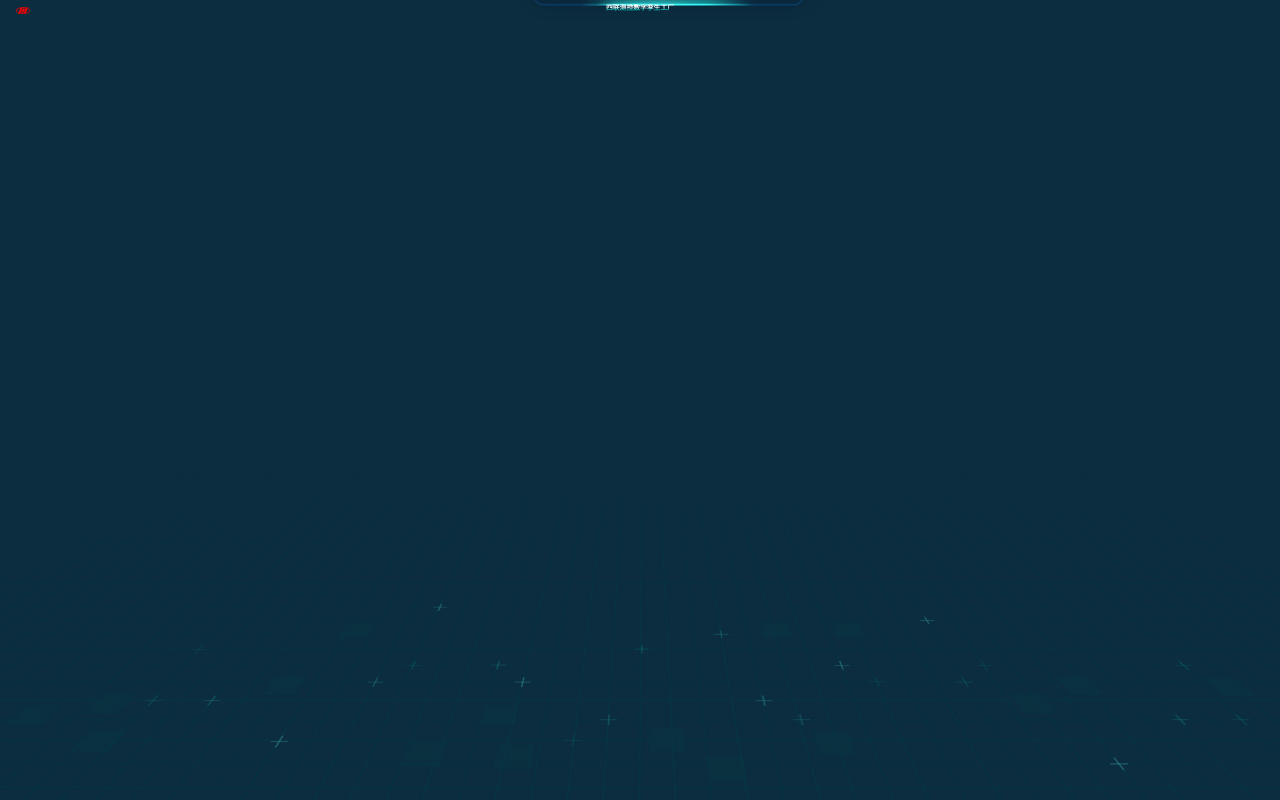
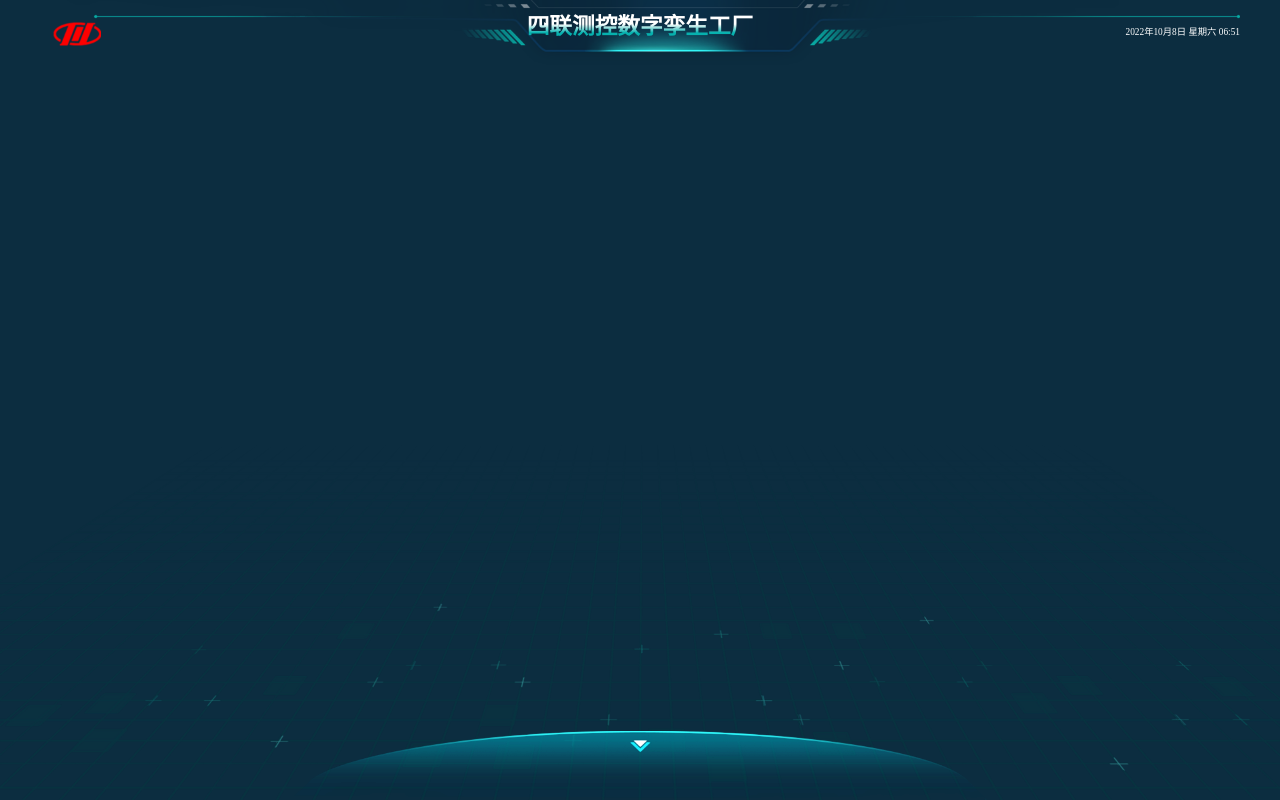
Before and after one commit to Originaljs/slck-demo, a Vue app: page /#/ in a window 1280 px wide. Built offline with nearby package versions, Linux system fonts and the light colour scheme.

Commit message:
20221017-demo-1

```diff
--- a/src/2d/App.vue
+++ b/src/2d/App.vue
@@ -5,9 +5,16 @@
       <span class="text-tip"> 正在加载...</span>
     </div>
     <footer class="header">
-      <img class="logo" src="@/2d/assets/img/home/logo.png" >
+      <img class="logo" src="@/2d/assets/img/home/logo.png">
       <h1 class="title">四联测控数字孪生工厂</h1>
-      <div class="time"></div>
+      <div class="time"> {{time}}</div>
+    </footer>
+
+    <footer class="footer">
+      <router-link>
+
+      </router-link>
+
     </footer>
   </div>
 </template>
@@ -15,9 +22,15 @@
 <script setup lang="ts">
 import HelloWorld from "./components/HelloWorld.vue";
 import { LoadingOutlined } from "@ant-design/icons-vue";
-import { defineComponent, h, ref } from "vue";
+import { defineComponent, h, ref, shallowRef } from "vue";
+import { formatterDate } from '@/2d/unitls/util'
 
+let time = ref(formatterDate("Y年M月D日 星期W h:m"));
+let timmer = setInterval(() => {
+  time.value = formatterDate("Y年M月D日 星期W h:m");
+}, 30 * 1000);
 const isLoad = ref(false);
+// 进度条
 const indicator = h(LoadingOutlined, {
   style: { fontSize: "54px" },
   spin: true,
@@ -25,6 +38,28 @@ const indicator = h(LoadingOutlined, {
 setTimeout(() => {
   isLoad.value = true;
 }, 2000);
+
+const list = shallowRef(
+  [
+    {
+      path: "/",
+      name: "首页",
+    },
+    {
+      path: "/first",
+      name: "一楼",
+    },
+    {
+      path: "/second",
+      name: "二楼",
+    },
+    {
+      path: "/thirdly",
+      name: "三楼",
+    },
+  ]
+
+)
 </script>
 
 <style lang="less">
--- a/src/2d/css/rootStyle.less
+++ b/src/2d/css/rootStyle.less
@@ -8,10 +8,11 @@
   flex-direction: column;
   background: url(../assets/img/home/网格bg.png) no-repeat center bottom/100%;
   background-color: #0c2d40;
-    user-select: none;
+  user-select: none; // 不可选取文本
   overflow: hidden;
-    .load{
-      position:  absolute;
+
+  .load {
+    position: absolute;
     top: 45%;
     left: 45%;
     width: 100px;
@@ -19,14 +20,16 @@
     display: flex;
     flex-direction: column;
     color: rgb(55 117 230 / 85%);
-      .text-tip{
+
+    .text-tip {
       position: absolute;
-        top:  58%;
+      top: 58%;
       left: 10%;
       font-size: 18px;
     }
   }
-    .header{
+
+  .header {
     width: calc(100% - 1.5rem);
     height: 1.225rem;
     margin: 0 0.75rem;
@@ -36,7 +39,7 @@
     box-sizing: border-box;
     z-index: 3;
     background: url(../assets/img/home/top.png) no-repeat bottom center / 100%;
-    }
+
     .logo {
       width: 0.8875rem;
       height: 0.45rem;
@@ -48,12 +51,10 @@
     .title {
       font-size: 0.425rem;
       font-weight: bold;
-      background: linear-gradient(
-        0deg,
+      background: linear-gradient(0deg,
           #05b1ae 0%,
           #06b1ae 29.6875%,
-        #ffffff 60.009765625%
-      );
+          #ffffff 60.009765625%);
       -webkit-background-clip: text;
       -webkit-text-fill-color: transparent;
       position: absolute;
@@ -62,4 +63,40 @@
       line-height: 0.525rem;
       top: 0.25rem;
     }
+
+    .time {
+      float: right;
+      font-size: 0.175rem;
+      color: #fff;
+      line-height: 0.275rem;
+      margin-top: 0.475rem;
     }
+  }
+
+  .footer {
+    width: 13rem;
+    height: 1.3rem;
+    background: url(../assets/img/home/按钮背景.png) no-repeat center center / 100% 100%;
+    position: absolute;
+    bottom: 0;
+    left: calc(50% - 6.5rem);
+    display: flex;
+    justify-content: center;
+    padding-top: 0.6rem;
+    box-sizing: border-box;
+    z-index: 3;
+    // 背景色叠加
+    &::after {
+      content: "";
+      display: block;
+      width: 100%;
+      height: 100%;
+      position: absolute;
+      top: 0;
+      left: 0;
+      background: url(../assets/img/home/按钮背景.png) no-repeat center center / 100% 100%;
+      z-index: -1;
+    }
+
+  }
+}
--- a/src/2d/main.ts
+++ b/src/2d/main.ts
@@ -1,10 +1,16 @@
 import { createApp } from 'vue'
+import App from './App.vue'
+import router from '@/2d/router/index'
+import * as charts from "echarts";
+
+import { flexible} from '@/2d/unitls/flexible'
+flexible(window,document) // 自适应屏幕
+import '@/2d/unitls/base'
+import '@/2d/unitls/util'
+
 import '@/2d/css/global.less'
 import 'ant-design-vue/lib/message/style/index.less';
 import 'ant-design-vue/lib/notification/style/index.less';
-import App from './App.vue'
-import router from '@/2d/router/index'
-import * as charts from "echarts";
 
 const app = createApp(App)
 app.use(router)
--- /dev/null
+++ b/src/2d/unitls/base.ts
@@ -0,0 +1,28 @@
+// 对Date的扩展，将 Date 转化为指定格式的String
+// 月(M)、日(d)、小时(h)、分(m)、秒(s)、季度(q) 可以用 1-2 个占位符，
+// 年(y)可以用 1-4 个占位符，毫秒(S)只能用 1 个占位符(是 1-3 位的数字)
+
+(Date.prototype as any).format = function (fmt: string) {
+  let o: any = {
+    "M+": this.getMonth() + 1, //月份
+    "d+": this.getDate(), //日
+    "h+": this.getHours(), //小时
+    "m+": this.getMinutes(), //分
+    "s+": this.getSeconds(), //秒
+    "q+": Math.floor((this.getMonth() + 3) / 3), //季度
+    S: this.getMilliseconds(), //毫秒
+  };
+  if (/(y+)/.test(fmt))
+    fmt = fmt.replace(
+      RegExp.$1,
+      (this.getFullYear() + "").substring(4 - RegExp.$1.length)
+    );
+  for (let k in o)
+    if (new RegExp("(" + k + ")").test(fmt))
+      fmt = fmt.replace(
+        RegExp.$1,
+        RegExp.$1.length == 1 ? o[k] : ("00" + o[k]).substring(("" + o[k]).length)
+      );
+  return fmt;
+};
+export {};
--- /dev/null
+++ b/src/2d/unitls/flexible.ts
@@ -0,0 +1,45 @@
+export const flexible = (window: Window, document: Document) => {
+  let docEl = document.documentElement;
+  let dpr = window.devicePixelRatio || 1;
+
+  // adjust body font size
+  function setBodyFontSize() {
+    if (document.body) {
+      document.body.style.fontSize = 12 * dpr + "px";
+    } else {
+      document.addEventListener("DOMContentLoaded", setBodyFontSize);
+    }
+  }
+  setBodyFontSize();
+
+  // set 1rem = viewWidth / 24
+  function setRemUnit() {
+    let ws = docEl.clientWidth / 24;
+    let hs = docEl.clientHeight / 13.5;
+    let rem = ws > hs ? hs : ws;
+    docEl.style.fontSize = rem + "px";
+  }
+
+  setRemUnit();
+
+  // reset rem unit on page resize
+  window.addEventListener("resize", setRemUnit);
+  window.addEventListener("pageshow", function (e) {
+    if (e.persisted) {
+      setRemUnit();
+    }
+  });
+
+  // detect 0.5px supports
+  if (dpr >= 2) {
+    let fakeBody = document.createElement("body");
+    let testElement = document.createElement("div");
+    testElement.style.border = ".5px solid transparent";
+    fakeBody.appendChild(testElement);
+    docEl.appendChild(fakeBody);
+    if (testElement.offsetHeight === 1) {
+      docEl.classList.add("hairlines");
+    }
+    docEl.removeChild(fakeBody);
+  }
+};
--- /dev/null
+++ b/src/2d/unitls/util.ts
@@ -0,0 +1,130 @@
+// 获取年月日
+function formatterDate(type = "Y-M-D h:m:s", date?: any) {
+  if (!date) {
+    date = new Date();
+  } else {
+    date = new Date(date);
+  }
+  let Y = date.getFullYear();
+  let M = date.getMonth() + 1;
+  let D = date.getDate();
+  let W = date.getDay();
+  let h = date.getHours();
+  let m = date.getMinutes();
+  let s = date.getSeconds();
+  switch (W) {
+    case 1:
+      W = "一";
+      break;
+    case 2:
+      W = "二";
+      break;
+    case 3:
+      W = "三";
+      break;
+    case 4:
+      W = "四";
+      break;
+    case 5:
+      W = "五";
+      break;
+    case 6:
+      W = "六";
+      break;
+    case 0:
+      W = "日";
+      break;
+  }
+  h = h < 10 ? "0" + h : h;
+  m = m < 10 ? "0" + m : m;
+  s = s < 10 ? "0" + s : s;
+  return type
+    .replace("Y", Y)
+    .replace("M", M)
+    .replace("D", D)
+    .replace("W", W)
+    .replace("h", h)
+    .replace("m", m)
+    .replace("s", s);
+}
+/**
+ * @param {Function} fn 需要执行的方法，因this指向问题，建议不使用箭头函数，
+ * @param {Number} delay 间隔时间，默认值100
+ * @param {Boolean} promptly 是否立即执行，默认false
+ * **/
+const debounce = (fn: Function, delay = 100, promptly: boolean) => {
+  let timer: any = null;
+  return function (...args: any[]) {
+    // 立即执行
+    if (promptly) {
+      // 当timer为null时执行
+      if (!timer) fn.apply(this, args);
+      if (timer) {
+        clearTimeout(timer);
+      }
+      timer = setTimeout(() => {
+        timer = null;
+      }, delay);
+    } else {
+      if (timer) {
+        clearTimeout(timer);
+      }
+      timer = setTimeout(() => {
+        fn.apply(this, args);
+      }, delay);
+    }
+  };
+};
+//颜色16进制换算rgba,添加透明度
+const hexToRgba = (hex: string, opacity: number) => {
+  if (hex.length === 4) {
+    return (
+      "rgba(" +
+      parseInt("0x" + hex.slice(1, 2) + hex.slice(1, 2)) +
+      "," +
+      parseInt("0x" + hex.slice(2, 3) + hex.slice(2, 3)) +
+      "," +
+      parseInt("0x" + hex.slice(3, 4) + hex.slice(3, 4)) +
+      "," +
+      opacity +
+      ")"
+    );
+  }
+  return (
+    "rgba(" +
+    parseInt("0x" + hex.slice(1, 3)) +
+    "," +
+    parseInt("0x" + hex.slice(3, 5)) +
+    "," +
+    parseInt("0x" + hex.slice(5, 7)) +
+    "," +
+    opacity +
+    ")"
+  );
+};
+
+(Date.prototype as any).format = function (fmt: string) {
+  var o: any = {
+    "M+": this.getMonth() + 1, //月份
+    "d+": this.getDate(), //日
+    "h+": this.getHours(), //小时
+    "m+": this.getMinutes(), //分
+    "s+": this.getSeconds(), //秒
+    "q+": Math.floor((this.getMonth() + 3) / 3), //季度
+    S: this.getMilliseconds(), //毫秒
+  };
+  if (/(y+)/.test(fmt))
+    fmt = fmt.replace(
+      RegExp.$1,
+      (this.getFullYear() + "").substr(4 - RegExp.$1.length)
+    );
+  for (var k in o)
+    if (new RegExp("(" + k + ")").test(fmt))
+      fmt = fmt.replace(
+        RegExp.$1,
+        RegExp.$1.length == 1 ? o[k] : ("00" + o[k]).substr(("" + o[k]).length)
+      );
+  return fmt;
+};
+
+export { formatterDate, debounce, hexToRgba };
```
Lines whose indentation alone changed are shown as unchanged.
